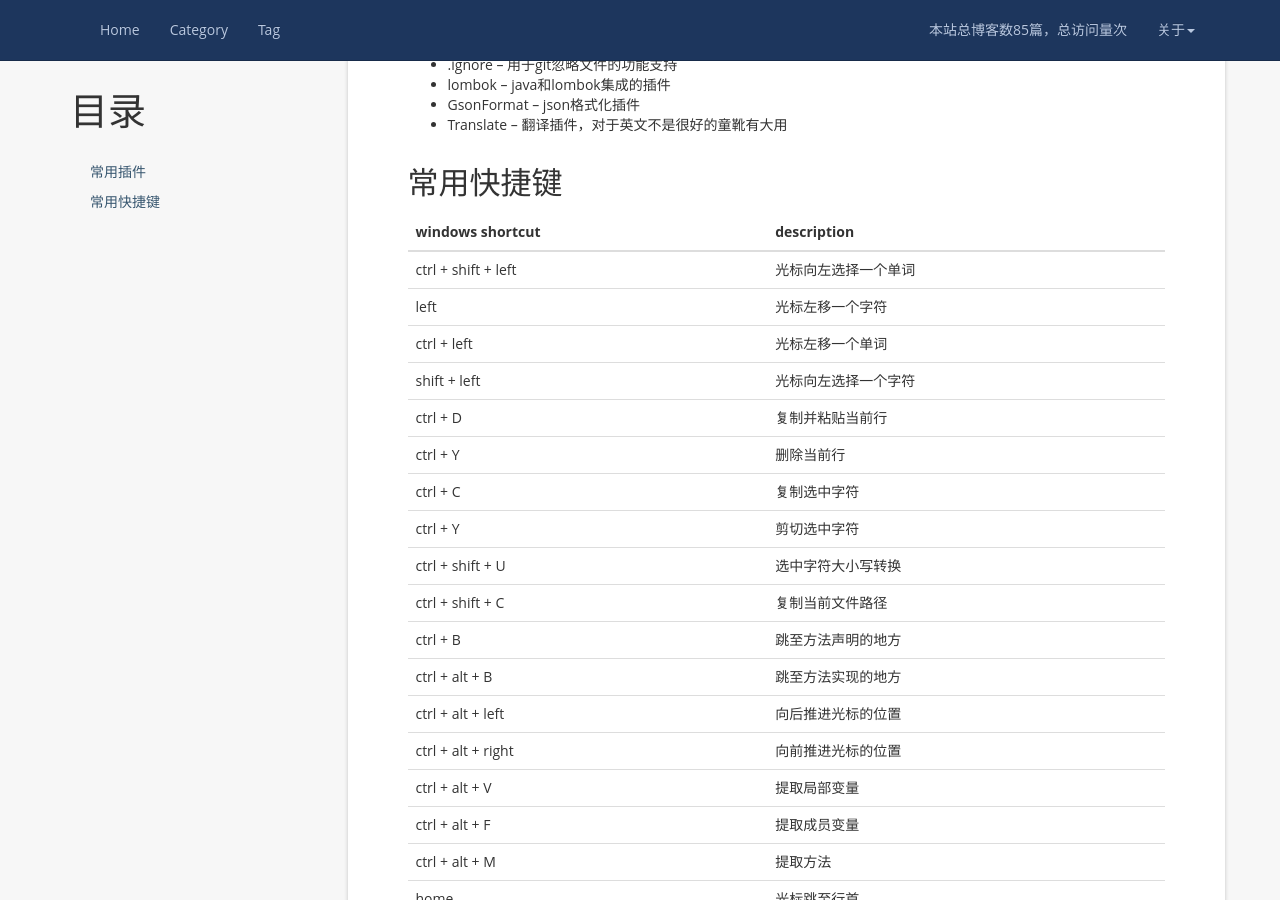
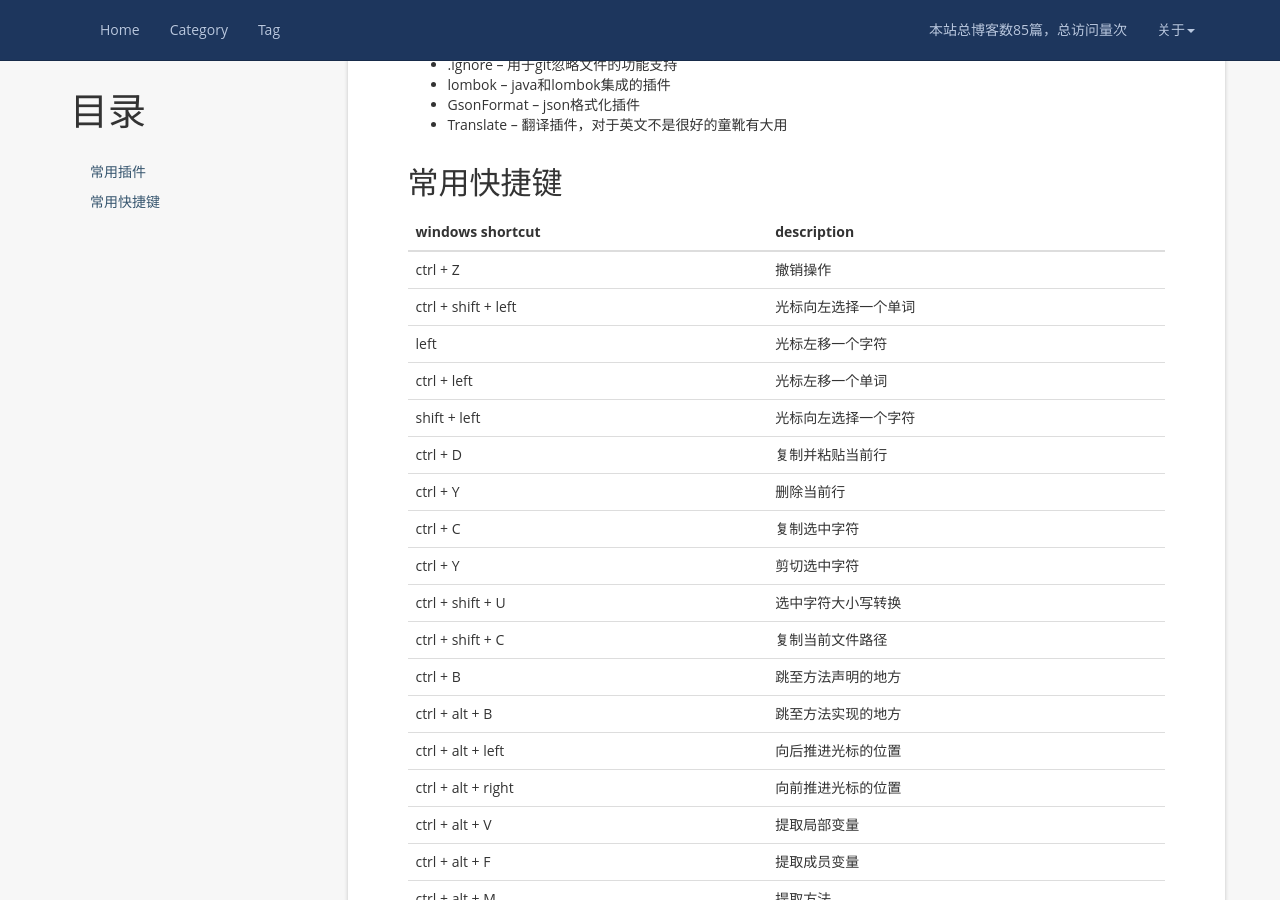
Before and after one commit to zhangfb95/zhangfb95.github.io.bak, a Jekyll site: the page built from plugin-intellij.md, in a window 1280 px wide and 900 px high, scrolled down 364 px. Built offline with Jekyll 4.4.1, drawn with Linux system fonts in a browser that asks for light colours; nearby versions of some CDN libraries; a script that is not in the unit is left out; comment, search, counter and statistics services are not loaded.

Commit message:
add more shortcut

```diff
--- a/plugin-intellij.md
+++ b/plugin-intellij.md
@@ -18,6 +18,7 @@ permalink: /plugin-intellij/
 
 | windows shortcut | description |
 | --- | --- |
+| ctrl + Z | 撤销操作 |
 | ctrl + shift + left | 光标向左选择一个单词 |
 | left | 光标左移一个字符 |
 | ctrl + left | 光标左移一个单词 |
```
